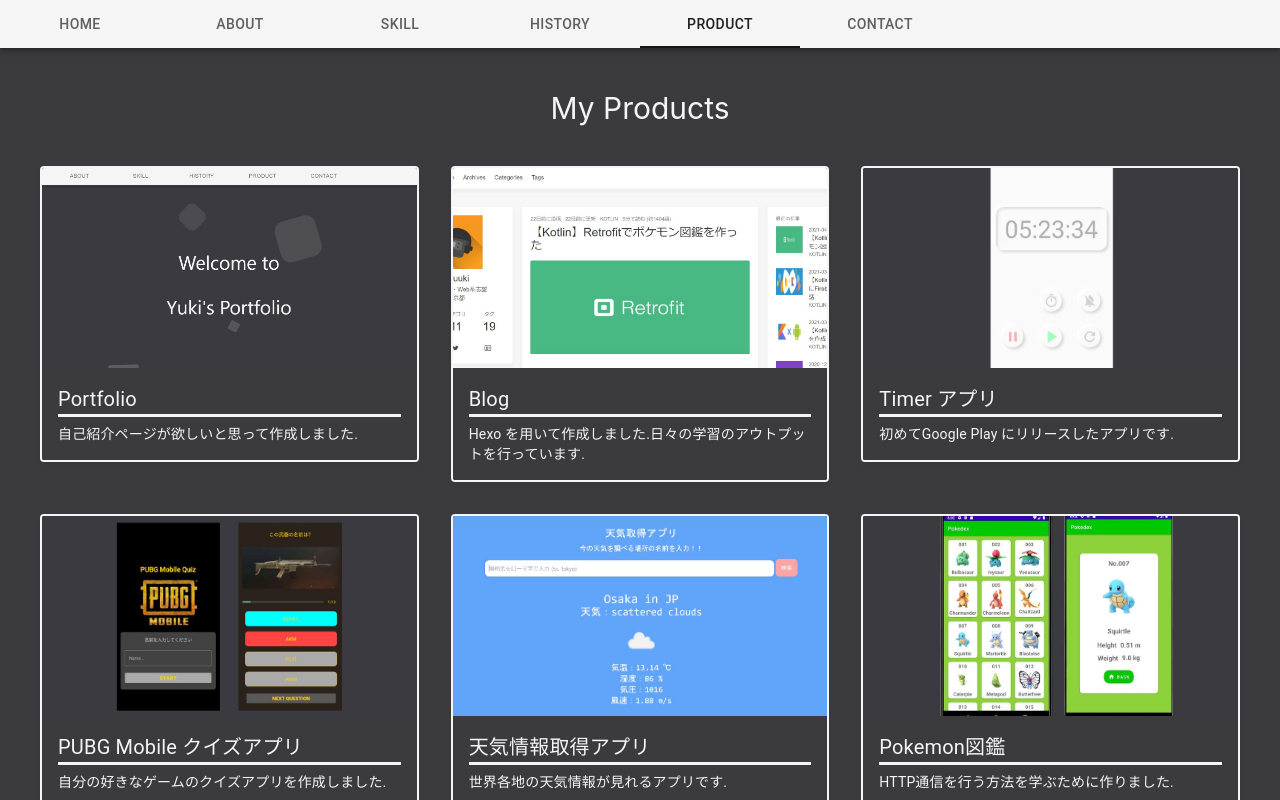
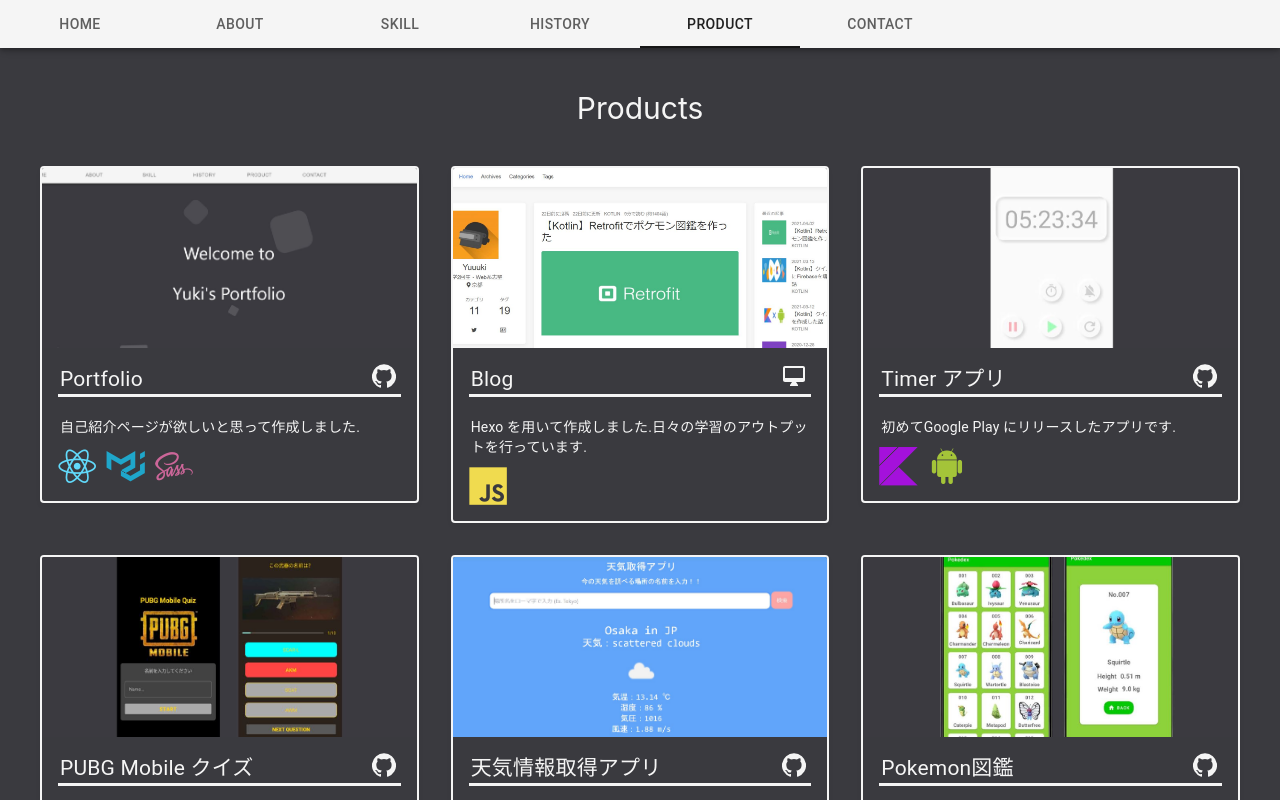
Before and after one commit to rikuyu/portfolio, a React (Create React App) app: page /products in a window 1280 px wide. Shown: the top 800 px of the page. Built offline with nearby package versions, Linux system fonts and the light colour scheme.

Commit message:
add skill icon in Product

```diff
--- a/src/Types.ts
+++ b/src/Types.ts
@@ -11,6 +11,8 @@
   title: string;
   desc: string;
   img: string;
+  techs: string[];
+  link: string;
 };
 
 export type Event = {
--- a/src/assets/styles/work.scss
+++ b/src/assets/styles/work.scss
@@ -4,6 +4,47 @@
 .product,
 .content {
   background-color: $background-color;
+  margin-bottom: 8px;
+
+  .techs{
+    height: 40px;
+    display: flex;
+    justify-content: flex-start;
+
+    .skillIcon {
+      font-size: 2.4rem;
+      background-color: $background-color;
+      margin-right: 10px;
+      margin-top: 10px;
+    }
+
+    .devicon-redux-original{
+      color: #9204c2e3;
+    }
+
+    .devicon-kotlin-plain{
+      color: #bd08ffd0;
+    }
+  }
+
+  .productTitle{
+    display: flex;
+    border-bottom: solid 3px $text-color;
+    height: 30px;
+    margin-bottom: 20px;
+
+    .cardTitle{
+      text-align: left;
+      margin-left: 2px;
+      color: #f5f5f5;
+    }
+
+    .linkIcon{
+      margin-left: auto;
+      color: #f5f5f5;
+      margin-right: 5px;
+    }
+  }
 }
 .product {
   padding-bottom: 20px;
@@ -34,15 +75,14 @@
       }
 
       .cardTitle {
-        border-bottom: solid 3px $text-color;
         background-color: $background-color;
         color: $text-color;
-        font-size: 20px;
-
+        font-size: 21px;
       }
 
       .desc {
         color: $text-color;
+        margin-left: 2px;
         background-color: $background-color;
       }
     }
@@ -50,18 +90,20 @@
   .bottomMsg{
     color: $text-color;
     text-align: center;
-    padding-top: 20px;
+    padding-top: 10px;
     padding-bottom: 10px;
     font-size: 20px;
   }
 }
 
 @media screen and (max-width: 479px) {
-  .skill {
+  .product {
     padding-bottom: 40px;
+
     .container {
       margin: 0px 25px;
-      .pageSkill {
+
+      .pageProduct {
         color: $text-color;
         position: relative;
         left: 30%;
@@ -69,16 +111,32 @@
         width: 38%;
         padding-left: 0;
       }
-      .pageSkill p {
+
+      .pageProduct p {
         color: $text-color;
       }
+
       .MuiGrid-item {
         padding: 16px 35px;
       }
+
       .card {
         .content {
           padding-top: 0;
           padding-bottom: 10;
+
+          .productTitle{
+            margin-top: 7px;
+          }
+
+          .techs{
+            justify-content: center;
+
+            .skillIcon{
+              margin-right: 10px;
+              margin-left: 10px;
+            }
+          }
         }
       }
     }
--- a/src/pages/About.tsx
+++ b/src/pages/About.tsx
@@ -28,9 +28,9 @@
   },
   {
     id: 2,
-    question: "Q.　今後どうなりたい？",
+    question: "Q.　今後なにしたい？",
     answer:
-      "A.　技術力を持ち、かつ、開発物の利用者の目線から物事を見られるエンジニアになりたい．",
+      "A.　自分が使っているモバイルアプリ開発に携わりたい．高い技術力を身に着けたい.",
   },
   {
     id: 3,
--- a/src/pages/Products.tsx
+++ b/src/pages/Products.tsx
@@ -15,6 +15,8 @@
 import TwitchImg from "../assets/images/twitch.png";
 import TimerImg from "../assets/images/timer.png";
 import PubgImg from "../assets/images/pubg-port.png";
+import GitHubIcon from "@material-ui/icons/GitHub";
+import DesktopMacIcon from "@material-ui/icons/DesktopMac";
 
 export const productItems: ProductItem[] = [
   {
@@ -22,43 +24,69 @@
     title: "Portfolio",
     desc: "自己紹介ページが欲しいと思って作成しました.",
     img: PortfolioImg,
+    techs: [
+      "devicon-react-original colored",
+      "devicon-materialui-plain colored",
+      "devicon-sass-original colored",
+    ],
+    link: "https://github.com/rikuyu/Portfolio",
   },
   {
     id: 1,
     title: "Blog",
     desc: "Hexo を用いて作成しました.日々の学習のアウトプットを行っています.",
     img: BlogImg,
+    techs: ["devicon-javascript-plain colored"],
+    link: "https://www.yuuuki-blog.com/",
   },
   {
     id: 3,
     title: "Timer アプリ",
     desc: "初めてGoogle Play にリリースしたアプリです.",
     img: TimerImg,
+    techs: ["devicon-kotlin-plain colored", "devicon-android-plain colored"],
+    link: "https://github.com/rikuyu/TimerApp",
   },
   {
     id: 4,
-    title: "PUBG Mobile クイズアプリ",
+    title: "PUBG Mobile クイズ",
     desc: "自分の好きなゲームのクイズアプリを作成しました.",
     img: PubgImg,
+    techs: [
+      "devicon-kotlin-plain",
+      "devicon-android-plain colored",
+      "devicon-firebase-plain colored",
+    ],
+    link: "https://github.com/rikuyu/PUBG_QuizApp",
   },
   {
     id: 5,
     title: "天気情報取得アプリ",
     desc: "世界各地の天気情報が見れるアプリです.",
     img: WeatherImg,
+    techs: [
+      "devicon-react-original colored",
+      "devicon-redux-original",
+      "devicon-typescript-plain colored",
+    ],
+    link: "https://github.com/rikuyu/Weather-App",
   },
   {
     id: 6,
     title: "Pokemon図鑑",
     desc: "HTTP通信を行う方法を学ぶために作りました.",
     img: PokemonImg,
+    techs: ["devicon-kotlin-plain colored", "devicon-android-plain colored"],
+    link: "https://github.com/rikuyu/Pokedex",
   },
   {
     id: 7,
-    title: "ゲーム動画探索アプリ",
+    title: "ゲーム動画アプリ",
     desc:
       "Twitch API で人気ゲームのストリーム動画が探せるアプリを作成しました.",
     img: TwitchImg,
+    techs: ["devicon-kotlin-plain colored", "devicon-android-plain colored"],
+    link: "https://github.com/rikuyu/TwitchApp",
   },
 ];
 
@@ -68,7 +96,7 @@
       <div className="product">
         <div className="container">
           <div className="pageProduct">
-            <p>My Products</p>
+            <p>Products</p>
           </div>
           <Grid container justify="center" spacing={4}>
             {productItems.map((value) => {
@@ -79,10 +107,11 @@
                       <CardMedia
                         component="img"
                         image={value.img}
-                        style={{ height: 200, paddingTop: "0" }}
+                        style={{ height: 180, paddingTop: "0" }}
                         title={value.title + "img"}
                       />
                       <CardContent className="content">
+                        <div className="productTitle">
                           <Typography
                             gutterBottom
                             component="h2"
@@ -90,6 +119,18 @@
                           >
                             {value.title}
                           </Typography>
+                          {value.id !== 1 ? (
+                            <GitHubIcon
+                              className="linkIcon"
+                              onClick={() => window.open(value.link, "_blank")}
+                            />
+                          ) : (
+                            <DesktopMacIcon
+                              className="linkIcon"
+                              onClick={() => window.open(value.link, "_blank")}
+                            />
+                          )}
+                        </div>
                         <Typography
                           variant="body2"
                           component="p"
@@ -97,6 +138,11 @@
                         >
                           {value.desc}
                         </Typography>
+                        <span className="techs">
+                          {value.techs.map((t) => {
+                            return <span className={t + " skillIcon"}></span>;
+                          })}
+                        </span>
                       </CardContent>
                     </CardActionArea>
                   </Card>
```
Also changed, not shown: 1 other file (tests, documents, lock files or other folders). Lines whose indentation alone changed are shown as unchanged.
